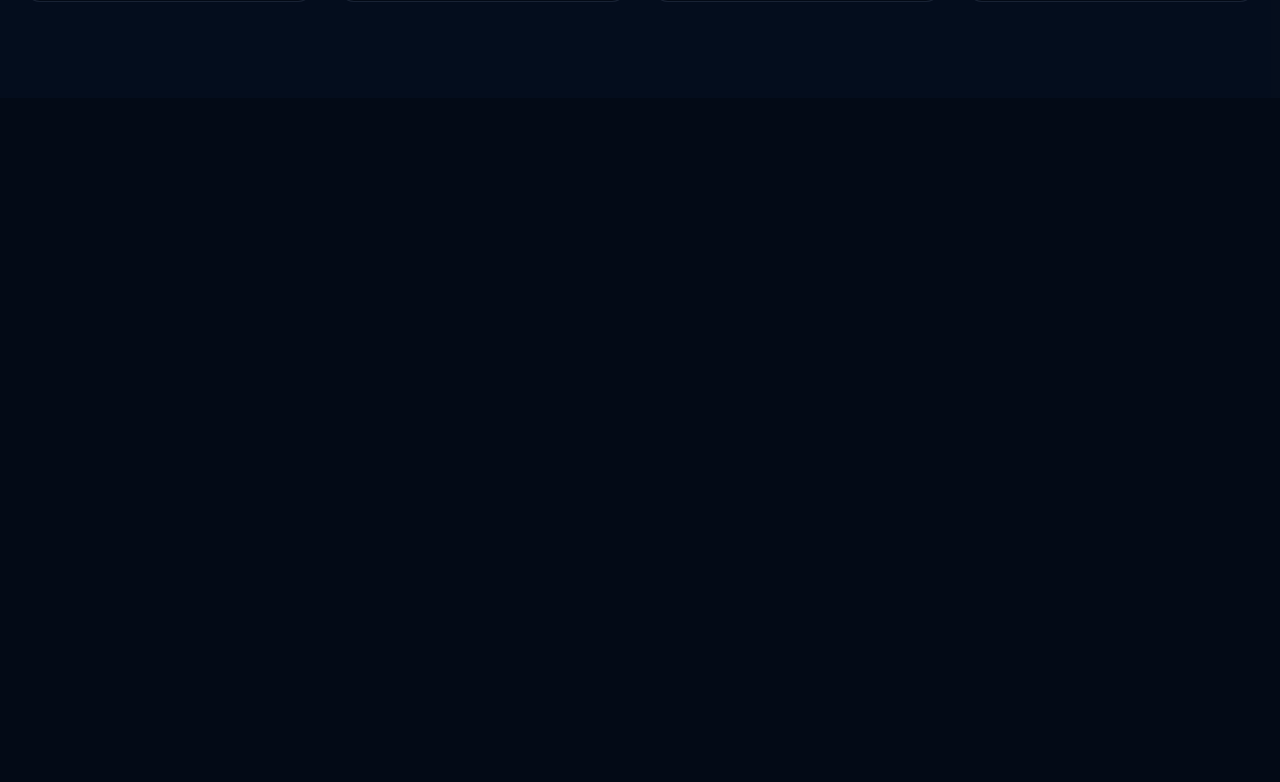
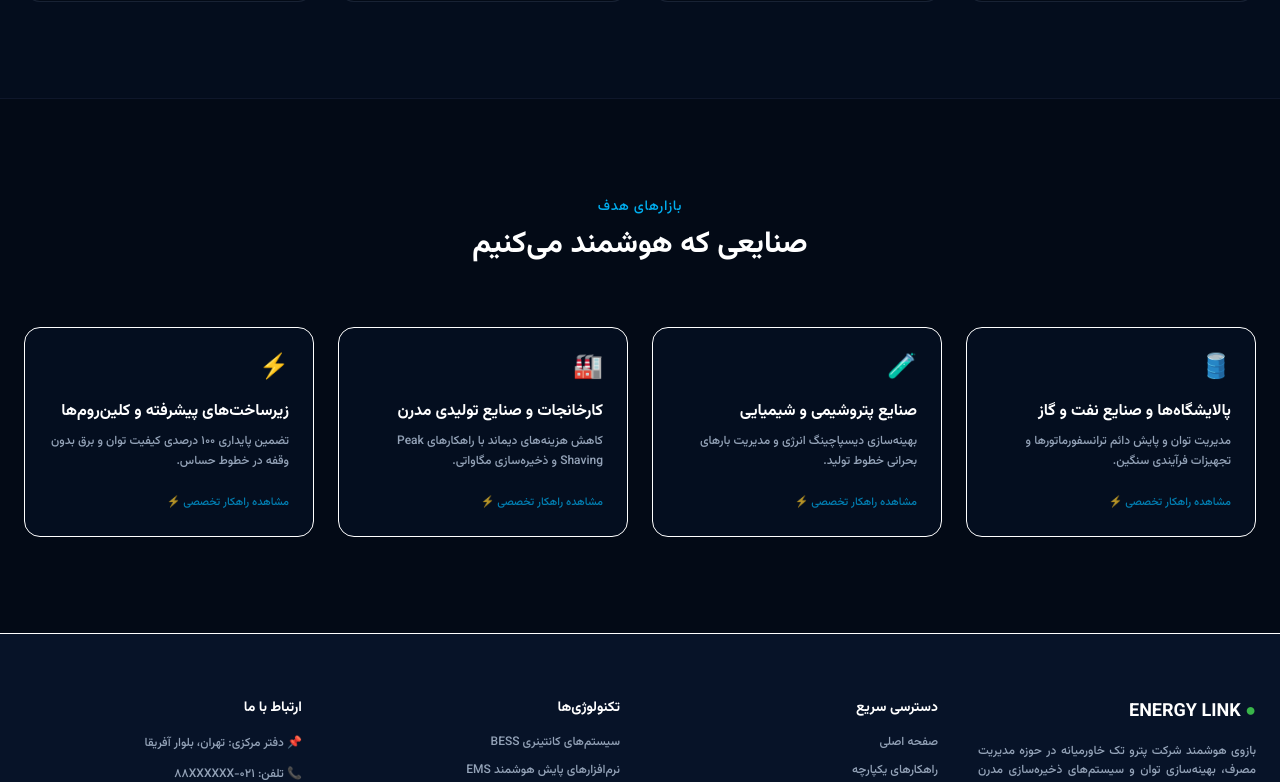
Before and after one commit to petrotechmeco-web/energy-link-Enterprice, a React (Vite) app: page / in a window 1280 px wide. Shown: the part 2164-2946 px from the top of the page. Before the commit the page ends 2262 px from the top, so only its background shows below. Built offline with nearby package versions, Linux system fonts and the light colour scheme.

Commit message:
Update App.jsx

```diff
--- a/src/App.jsx
+++ b/src/App.jsx
@@ -1,12 +1,14 @@
 import React from 'react';
 import Hero from './components/Hero';
 import AboutSolutions from './components/AboutSolutions';
+import IndustriesFooter from './components/IndustriesFooter';
 
 export default function App() {
   return (
     <div className="min-h-screen bg-brand-dark selection:bg-brand-green selection:text-brand-dark">
       <Hero />
       <AboutSolutions />
+      <IndustriesFooter />
     </div>
   );
 }
```
